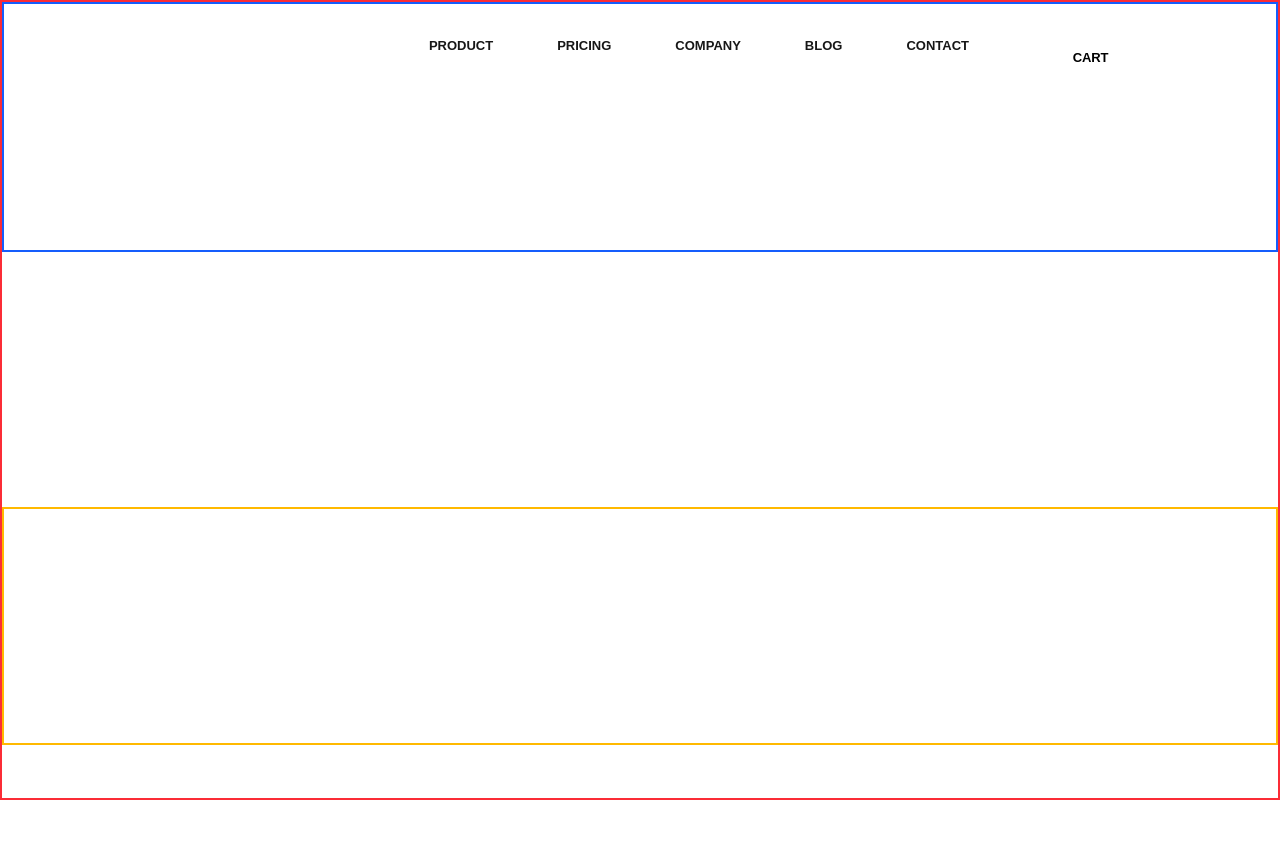
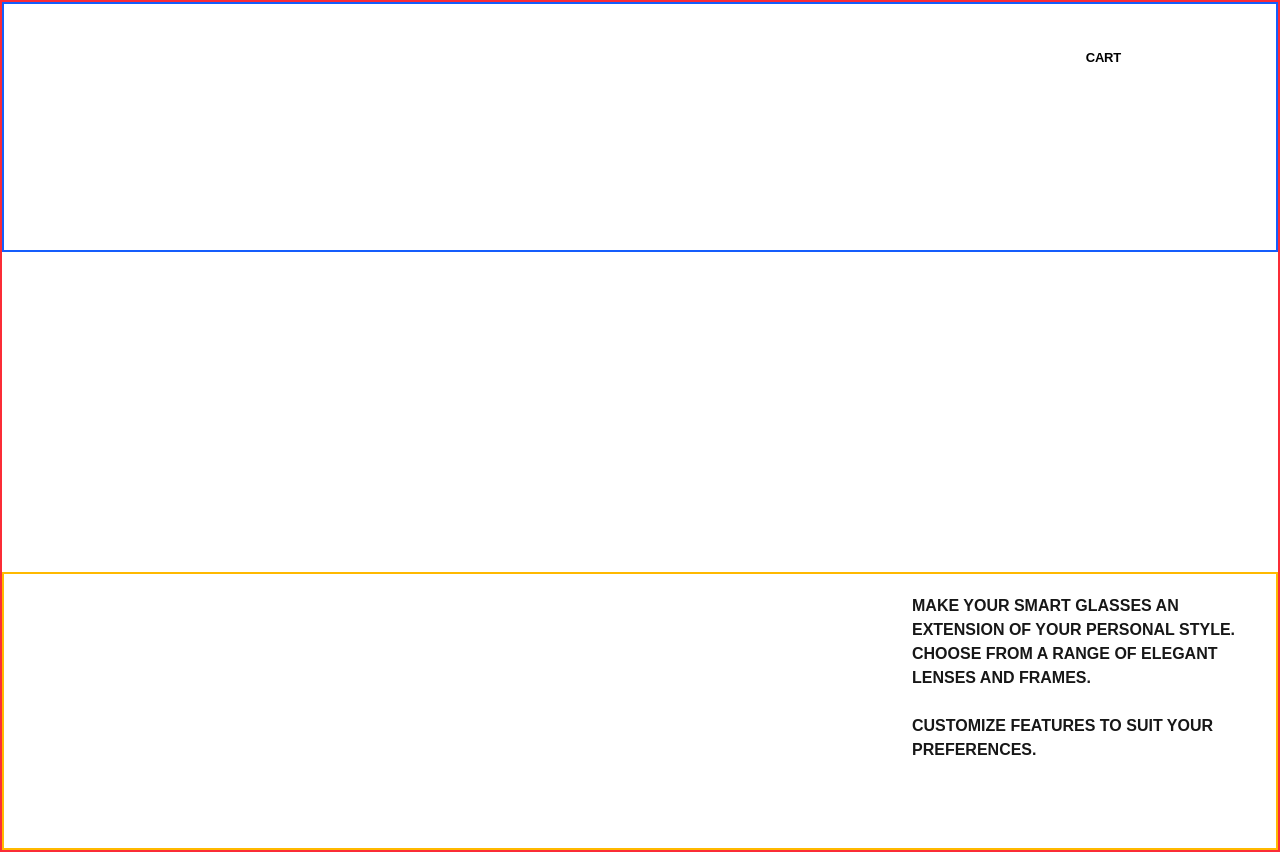
Before and after one commit to AllexandraWEB/iGlasses, a Next.js app: page / in a window 1280 px wide. Before the commit the page ends 800 px from the top, so only its background shows below. Built offline with nearby package versions, Linux system fonts and the light colour scheme.

Commit message:
Adjusting the mobile version

```diff
--- a/src/app/components/layout/Hero.tsx
+++ b/src/app/components/layout/Hero.tsx
@@ -4,11 +4,12 @@ import Nav from './Nav'
 const Hero = () => {
   return (
     <section id='home' className='w-full flex flex-col min-h-screen bg-[url("/Hero-Section.svg")] bg-cover bg-center relative border-2 border-red-500'>
-          <div className='w-full h-[250px] border-2 border-blue-600'>
+          <div className='w-full h-[100px] md:h-[250px] border-2 border-blue-600'>
              <Nav />
           </div>
-          <div className='w-full mt-[20%] border-2 border-amber-400'>
-             <h1 className='text-[50px] md:text-[92px] pl-[28px] text-center md:text-start m-auto md:m-0 text-white tracking-[-4px] leading-[43px] md:leading-[78px] uppercase font-inter font-extrabold'>Creating the <br /> future of <br /> vision</h1>
+          <div className='flex justify-between flex-wrap w-full md:mt-[40vh] border-2 border-amber-400'>
+             <h1 className='text-[50px] md:text-[92px] py-5 pl-0 md:pl-[28px] text-center m-auto md:text-start md:m-0 text-white tracking-[-4px] leading-[43px] md:leading-[78px] uppercase font-inter font-extrabold'>Creating <br /> the future <br /> of vision</h1>
+             <p className='w-[336px] h-[126px] md:mr-[28px] text-[12px] md:text-[16px] py-5 mt-[58vh] md:mt-0 mx-auto text-center md:text-start font-bold uppercase'>Make your smart glasses an extension of your personal style. Choose from a range of elegant lenses and frames. <br /> <br /> Customize features to suit your preferences.</p>
           </div>
 
     </section>
@@ -17,21 +18,4 @@ const Hero = () => {
 
 export default Hero
 
-// Need to fix the h1 (adding padding in the phone version, if needed to be centered)
-
-// <section id='home' className='w-full flex flex-col md:flex-row xl:flex-row min-h-screen bg-[url("/Hero-Section.svg")] bg-cover bg-center relative border-2 border-red-500'>
-
-// <div className='absolute w-full h-[231px] mt-[40px] flex flex-wrap flex-auto items-start border-2 border-blue-500'>
-
-//     <img src="Logo.svg" alt="iGlasses Logo" className='ml-[28px]'/>
-//     <img src="Logo-Decoration.svg" alt="Decoration Logo" className='hidden lg:block ml-[45px] md:ml-[77px] ld:ml-[77px] mr-[20px]'/>
-//     <div>
-//     <h1 className='text-[50px] md:text-[92px] text-center md:text-start m-auto md:m-0 text-white tracking-[-4px] leading-[43px] md:leading-[78px] uppercase font-inter font-extrabold'>Creating the <br /> future of <br /> vision</h1>
-//     </div>
-//     <div className=''>
-//     <Nav />
-//     </div>
-//     {/* <CartButton /> */}
-//  </div>
-
-// </section>
+// Need to add padding px to the title and parahraph
--- a/src/app/components/layout/Nav.tsx
+++ b/src/app/components/layout/Nav.tsx
@@ -1,6 +1,7 @@
 "use client";
 import React, { useState } from 'react';
 import CartButton from '../ui/CartButton';
+import CartButtonMobile from '../ui/CartButtonMobile';
 
 const Nav = () => {
   const [showMenu, setShowMenu] = useState(false);
@@ -30,7 +31,7 @@ const Nav = () => {
                   </div>
 
               {showMenu && (
-          <div className="md:hidden fixed top-0 left-0 w-full h-screen overscroll-none bg-white z-50 flex justify-center items-center">
+          <div className="md:hidden fixed top-0 left-0 w-full h-screen overscroll-none text-black uppercase font-bold bg-white z-50 flex justify-center items-center">
             <ul className="p-4 flex flex-col items-center space-y-10 text-[16px] text-nav-color">
               <li>
                 <button className="px-4 py-2" onClick={closeMenu}>
@@ -56,21 +57,18 @@ const Nav = () => {
               <li className='mb-4 hover:underline-offset-8'>
                 <a href='/contact' onClick={toggleMenu}>Contact</a>
               </li>
-              <li className='mb-4 hover:underline-offset-8'>
-                {/* <BlueButton /> */}
-              </li>
-              <li className=''>
-                {/* <WhiteButton /> */}
+              <li className='mt-7 mb-4 hover:underline-offset-8'>
+                <CartButtonMobile />
               </li>
             </ul>
           </div>
         )}
-         <ul className='flex-1 flex justify-start items-center px-9 gap-6 max-lg:hidden text-nav-color cursor-pointer text-[13px] uppercase font-bold'>
+         <ul className='flex-1 flex justify-start items-center px-9 gap-6 max-lg:hidden text-white cursor-pointer tracking-[0.15rem] text-[13px] uppercase font-bold'>
               <li className="px-5 ml-[180px] hover:underline hover:underline-offset-8"><a href="/">Product</a></li>
-              <li className="px-5 hover:underline hover:underline-offset-8"><a href="/pricing">Pricing</a></li>
-              <li className="px-5 hover:underline hover:underline-offset-8"><a href="/company"> Company</a></li>
-              <li className="px-5 hover:underline hover:underline-offset-8"><a href="/blog">Blog</a></li>
-              <li className="px-5 hover:underline hover:underline-offset-8"><a href="/contact">Contact</a></li>
+              <li className="px-5 hover:underline hover:underline-offset-8"><a href="">Pricing</a></li>
+              <li className="px-5 hover:underline hover:underline-offset-8"><a href=""> Company</a></li>
+              <li className="px-5 hover:underline hover:underline-offset-8"><a href="">Blog</a></li>
+              <li className="px-5 hover:underline hover:underline-offset-8"><a href="">Contact</a></li>
           </ul>
 
           <ul className='flex justify-end items-center gap-5 max-lg:hidden text-nav-color text-[16px] mr-0 md:mr-[90px]'>
--- /dev/null
+++ b/src/app/components/ui/CartButtonMobile.tsx
@@ -0,0 +1,12 @@
+import React from 'react'
+
+const CartButtonMobile = () => {
+  return (
+    <button
+        type="button"
+        className="bg-black text-white mx-5 font-bold uppercase tracking-[-0.19px] w-[91px] h-[43px] rounded-sm cursor-pointer text-[13px]">Cart
+    </button>
+  )
+}
+
+export default CartButtonMobile
--- a/src/app/globals.css
+++ b/src/app/globals.css
@@ -26,6 +26,9 @@
   --font-roboto: "Roboto", "sans-serif";
 }
 
+@theme {
+  --font-roboto-mono: "Roboto Mono", "sans-serif";
+}
 
 @media (prefers-color-scheme: dark) {
   :root {
```
